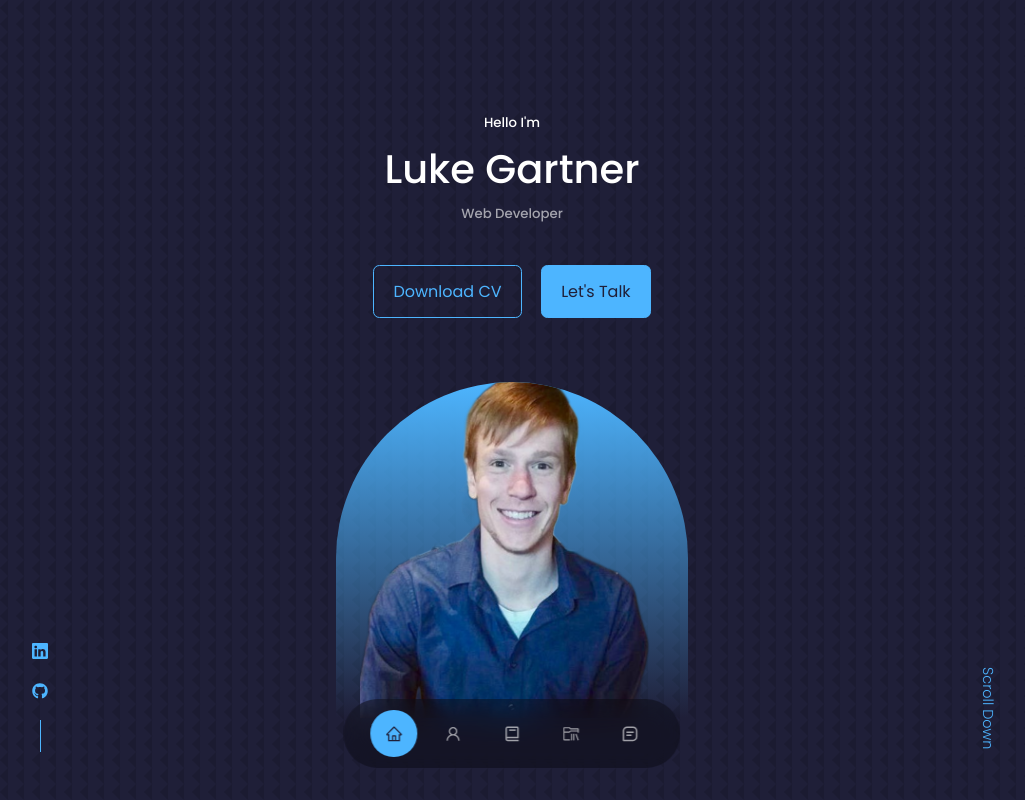
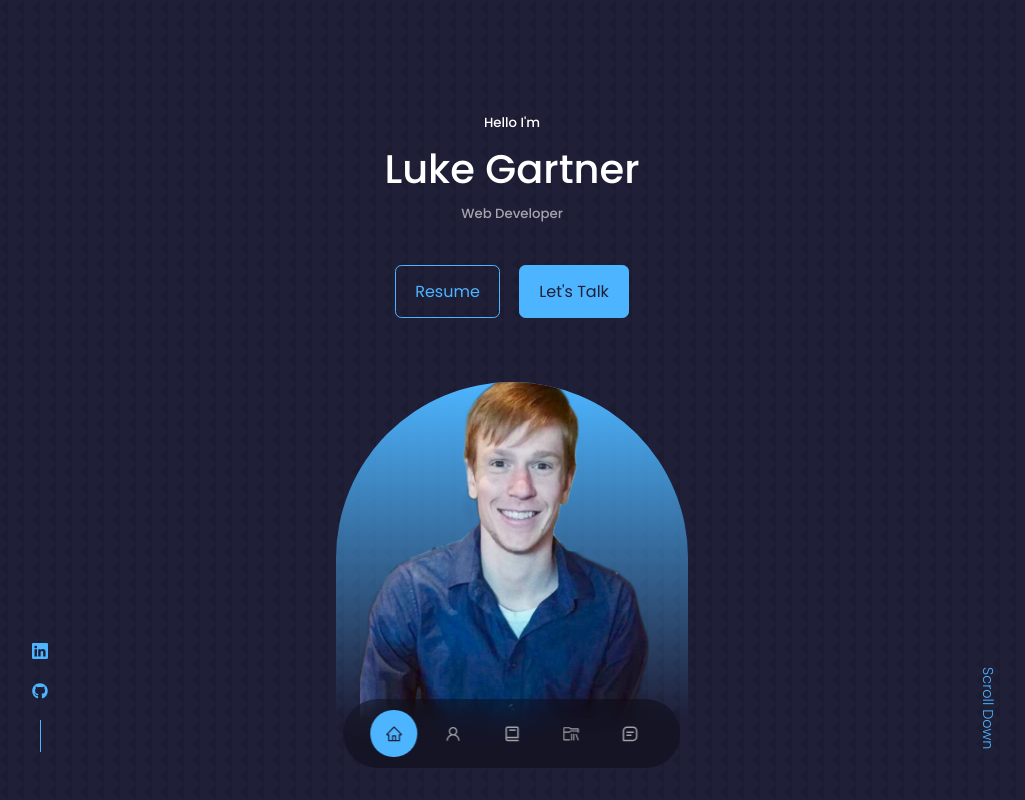
Before and after one commit to lukegartner/portfolio, a React (Create React App) app: page / in a window 1280 px wide. Shown: the top 800 px of the page, without its empty margins (128-1153 px from the left). Built offline with nearby package versions, Linux system fonts and the light colour scheme.

Commit message:
update resume

```diff
--- a/src/components/header/CTA.jsx
+++ b/src/components/header/CTA.jsx
@@ -1,11 +1,11 @@
 import React from "react";
-import cvLuke from "../../assets/cvLuke.pdf";
+import cvLuke from "../../assets/resume.pdf";
 
 const CTA = () => {
   return (
     <div className="cta">
       <a href={cvLuke} download className="btn">
-        Download CV
+        Resume
       </a>
       <a href="#contact" className="btn btn-primary">
         Let's Talk
```
Also changed, not shown: 2 other files (tests, documents, lock files or other folders).
